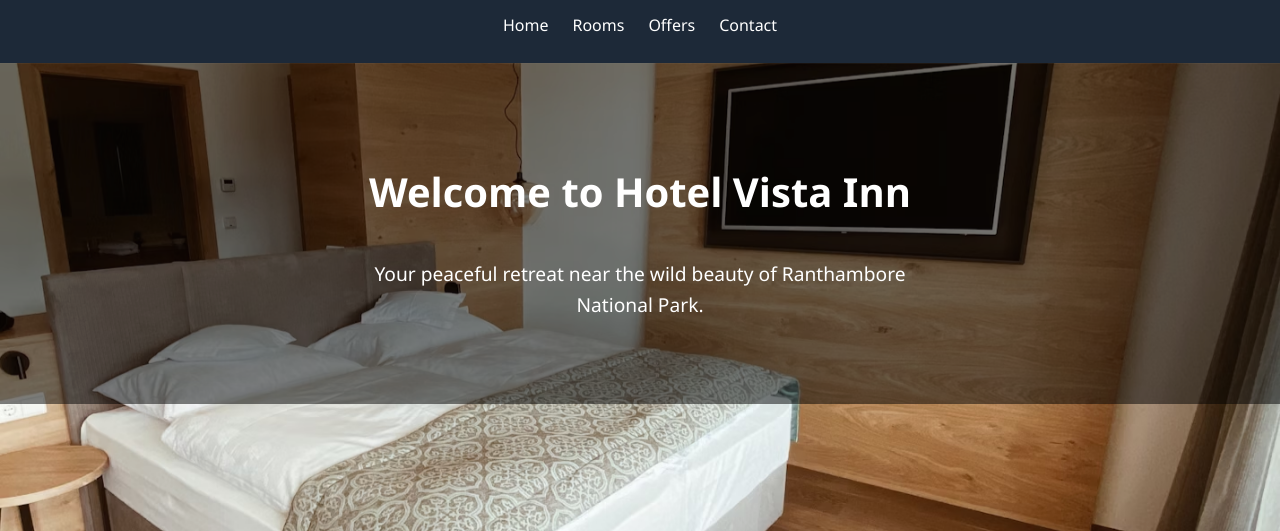
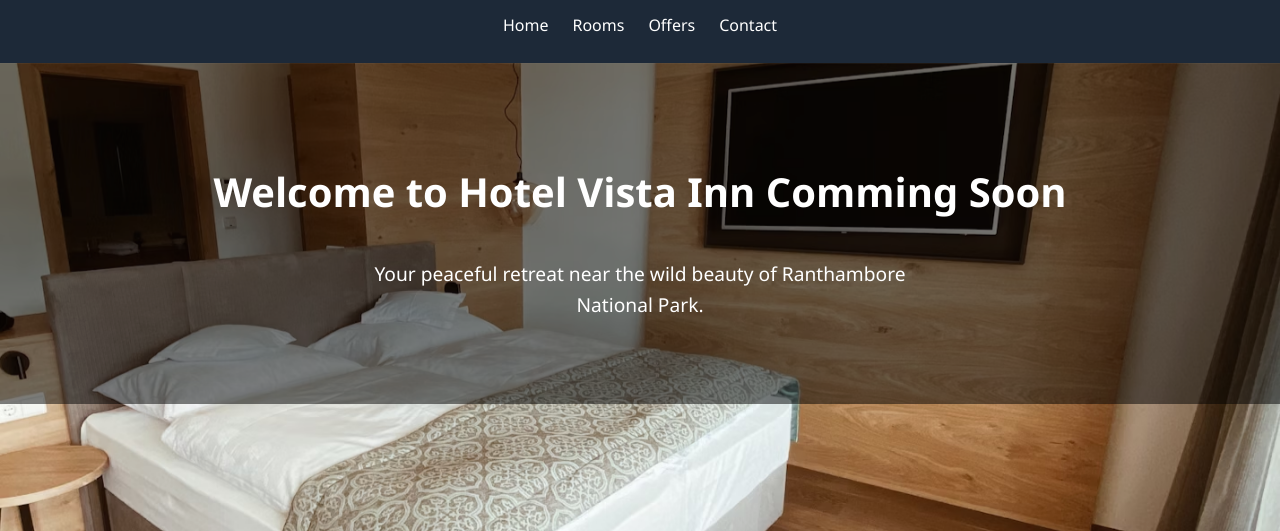
Before and after one commit to ManishGupta1456/Vista-inn, a website: page index.html in a window 1280 px wide. Shown: the part 162-693 px from the top of the page. Drawn offline with nearby package versions, Linux system fonts and the light colour scheme.

Commit message:
Update index.html

```diff
--- a/index.html
+++ b/index.html
@@ -52,7 +52,7 @@
         <img src="images/tiger2.jpg" alt="Suite View" class="slide">
       </div>
       <div class="overlay-text">
-        <h2>Welcome to Hotel Vista Inn</h2>
+        <h2>Welcome to Hotel Vista Inn Comming Soon</h2>
         <p>Your peaceful retreat near the wild beauty of Ranthambore National Park.</p>
       </div>
     </section>
```
